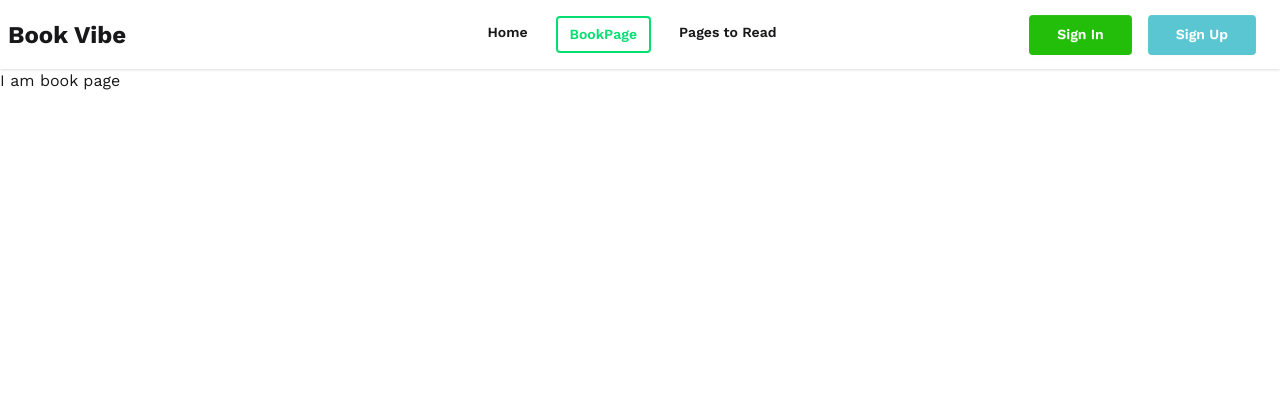
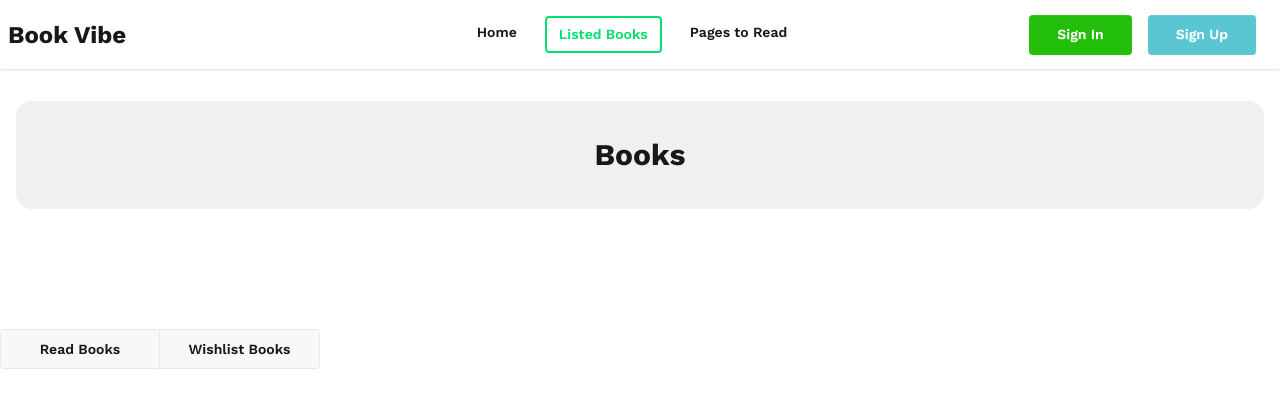
Before and after one commit to MdMonerujammanMunna/Book-Vibe-website, a React (Vite) app: page /BookPage in a window 1280 px wide. Shown: the top 408 px of the page. Built offline with nearby package versions, Linux system fonts and the light colour scheme; a web font is replaced by a local one.

Commit message:
add read more section

```diff
--- a/src/Component/Home/Bookdetais/Bookdetails.jsx
+++ b/src/Component/Home/Bookdetais/Bookdetails.jsx
@@ -1,14 +1,21 @@
-import React from 'react';
+import React, { useState, } from 'react';
 import { useLoaderData, useParams } from 'react-router';
 
 const Bookdetails = () => {
+    const [SelectedReadBook, setSelectedReadBook] = useState([])
+    const MarkReadHandler = (SelectedData) => {
+        const ExistedBook = SelectedReadBook.find((book) => book.bookId == SelectedData.bookId);
+        if (ExistedBook) {
+            alert("hi")
+        }
+        else {
+            setSelectedReadBook([...SelectedReadBook, SelectedData])
+        }
+    }
+
     const AllData = useLoaderData()
-    console.log(AllData)
     const { ID } = useParams()
-    console.log(ID)
-
     const SelectedData = AllData.find((items) => items.bookId == ID)
-    // console.log(SelectedData)
     return (
         <>
             <div className="card lg:card-side shadow-sm max-w-11/12 mx-auto mt-14 gap-12 justify-between">
@@ -53,7 +60,7 @@ const Bookdetails = () => {
 
                     </div>
                     <div className="card-actions mt-8">
-                        <button className="btn btn-outline">Read</button>
+                        <button className="btn btn-outline" onClick={() => MarkReadHandler(SelectedData)}>Read</button>
                         <button className="btn text-white shadow-none outline-none border-none bg-[#50B1C9]">Wishlist</button>
                     </div>
                 </div>
--- a/src/Component/NavBar/NavBar.jsx
+++ b/src/Component/NavBar/NavBar.jsx
@@ -9,7 +9,7 @@ const NavBar = () => {
         <li>
             <NavLink className={({ isActive }) => `font-semibold mr-4 ${(
                 isActive ? "text-green-400 border-2 border-green-400" : ""
-            )}`} to='/BookPage'>BookPage</NavLink></li>
+            )}`} to='/BookPage'>Listed Books</NavLink></li>
         <li>
             <NavLink className={({ isActive }) => `font-semibold mr-4 ${(
                 isActive ? "text-green-400 border-2 border-green-400" : ""
--- a/src/Pages/BookPage/BookPage.jsx
+++ b/src/Pages/BookPage/BookPage.jsx
@@ -2,9 +2,18 @@ import React from 'react';
 
 const BookPage = () => {
     return (
-        <div>
-            I am book page
-        </div>
+        <>
+            <div className="bg-[#13131310] rounded-2xl mx-4 mt-8">
+                <h1 className='py-9 font-bold  text-center text-3xl'>Books</h1>
+            </div>
+            <div className="mt-30 container mx-auto">
+                <div className="join grid grid-cols-2 w-xs">
+                    <button className="join-item btn ">Read Books</button>
+                    <button className="join-item btn ">Wishlist Books</button>
+                </div>
+
+            </div>
+        </>
     );
 };
 
```
